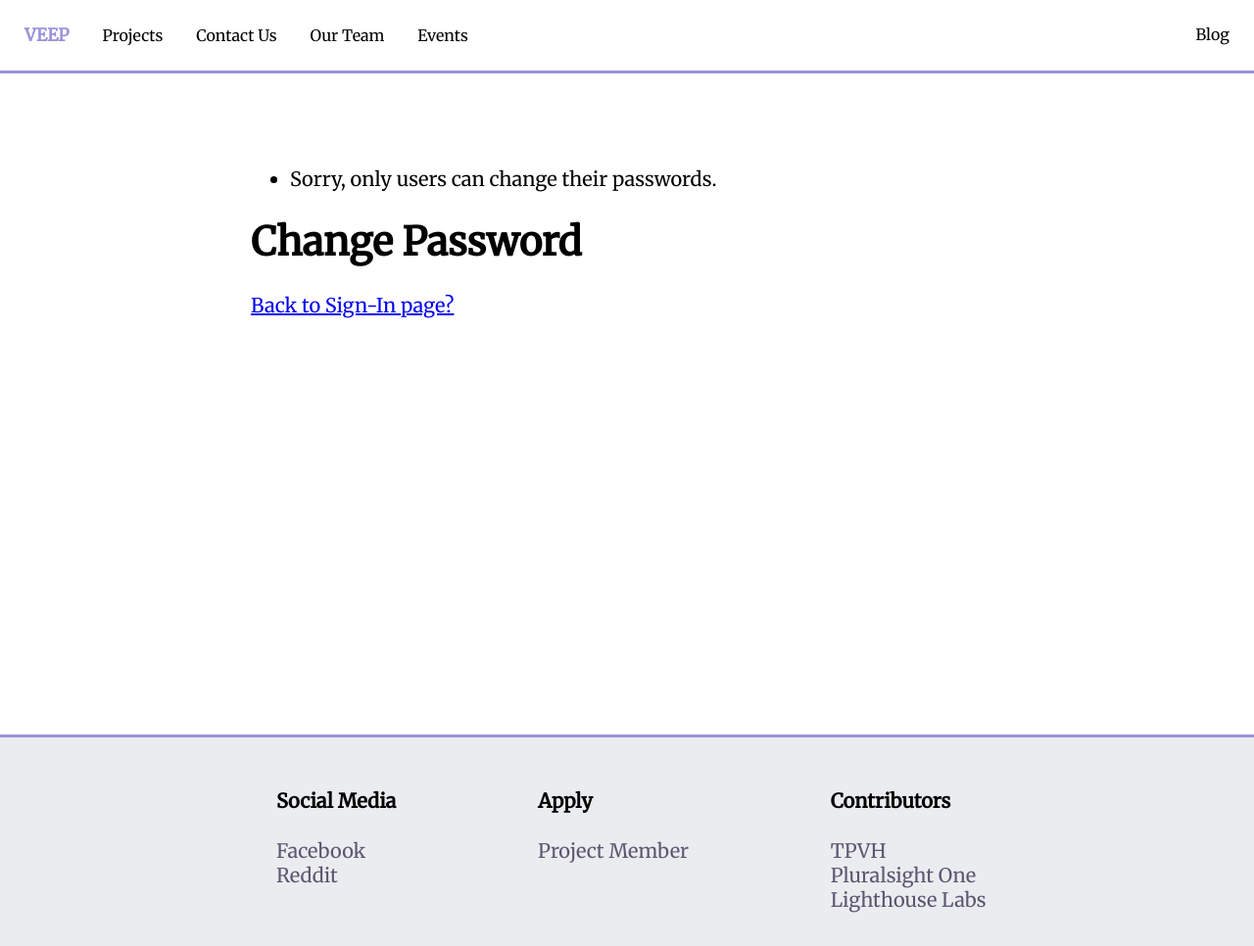
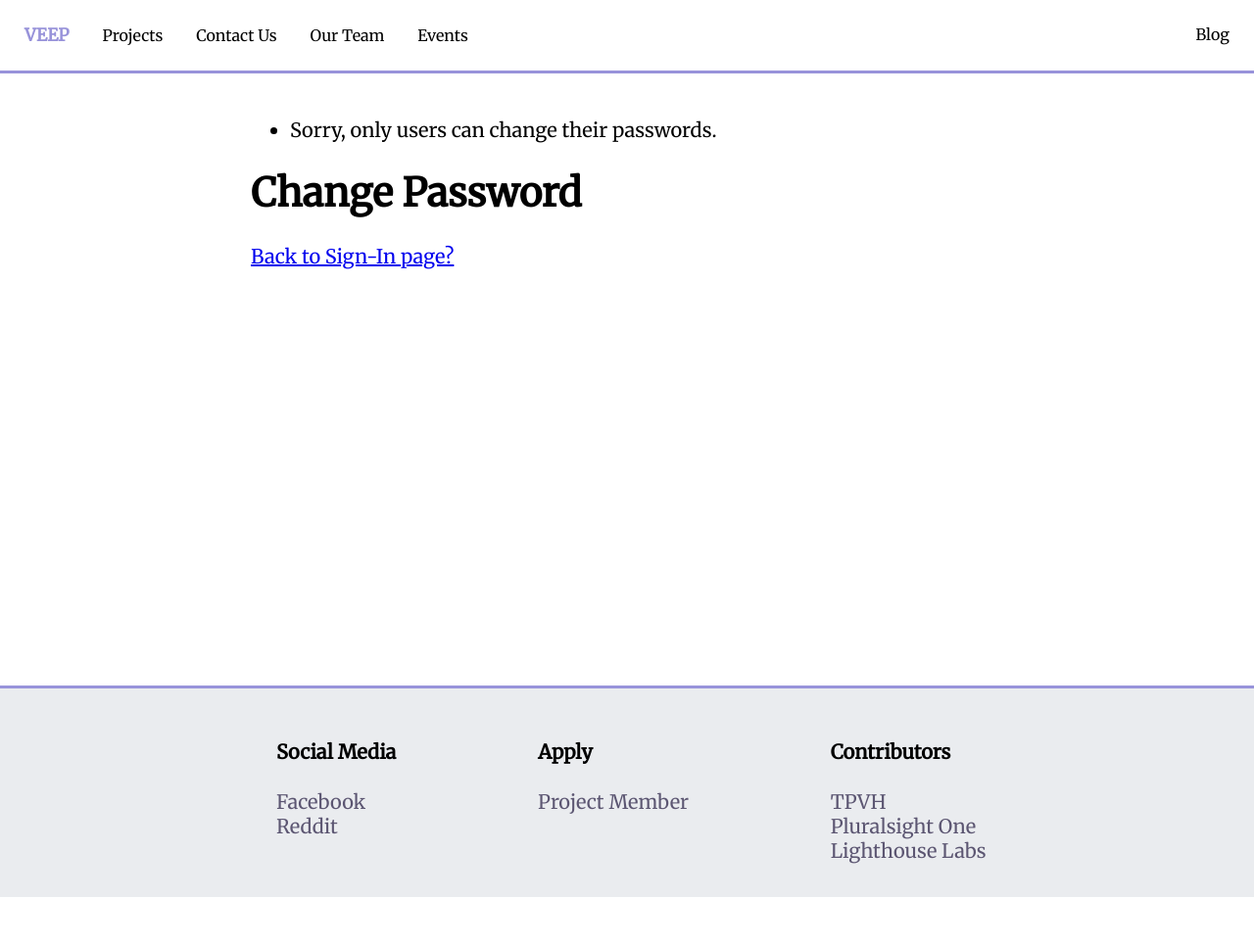
Before and after one commit to chouvinc/veep-web-server, a Flask app: page /admin/change_password/ in a window 1280 px wide. Shown: the whole page at 98% size. After the commit the page ends 916 px from the top, so only its background shows below. Run offline with Flask 2, Linux system fonts and the light colour scheme.

Commit message:
Changed some padding

```diff
--- a/app/static/css/base.css
+++ b/app/static/css/base.css
@@ -61,7 +61,7 @@
 
 .contentWrapper {
     width: 60%;
-    padding: 150px 0 100px 0;
+    padding: 100px 0 100px 0;
     margin: auto;
     min-height: 500px;
 }
```
